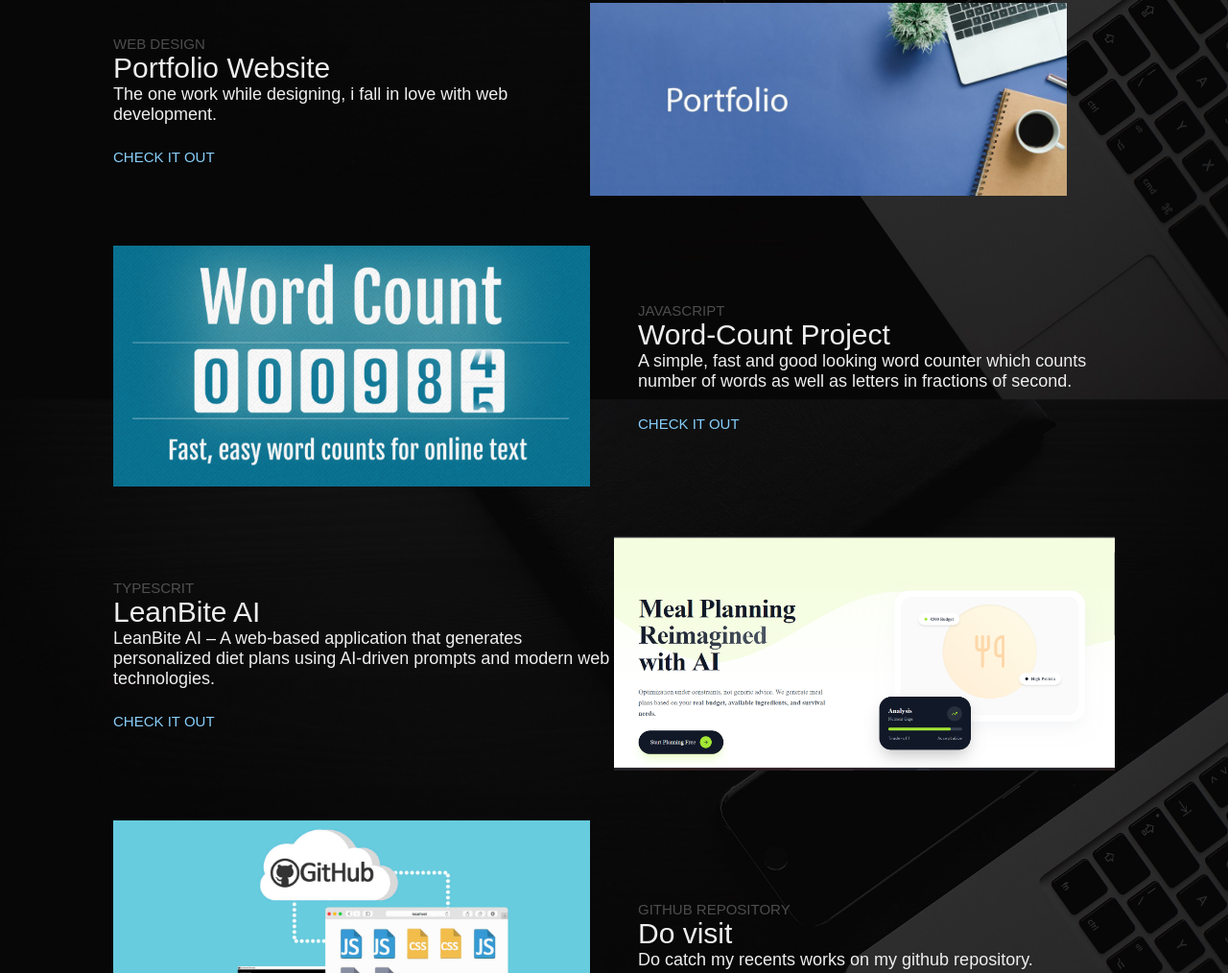
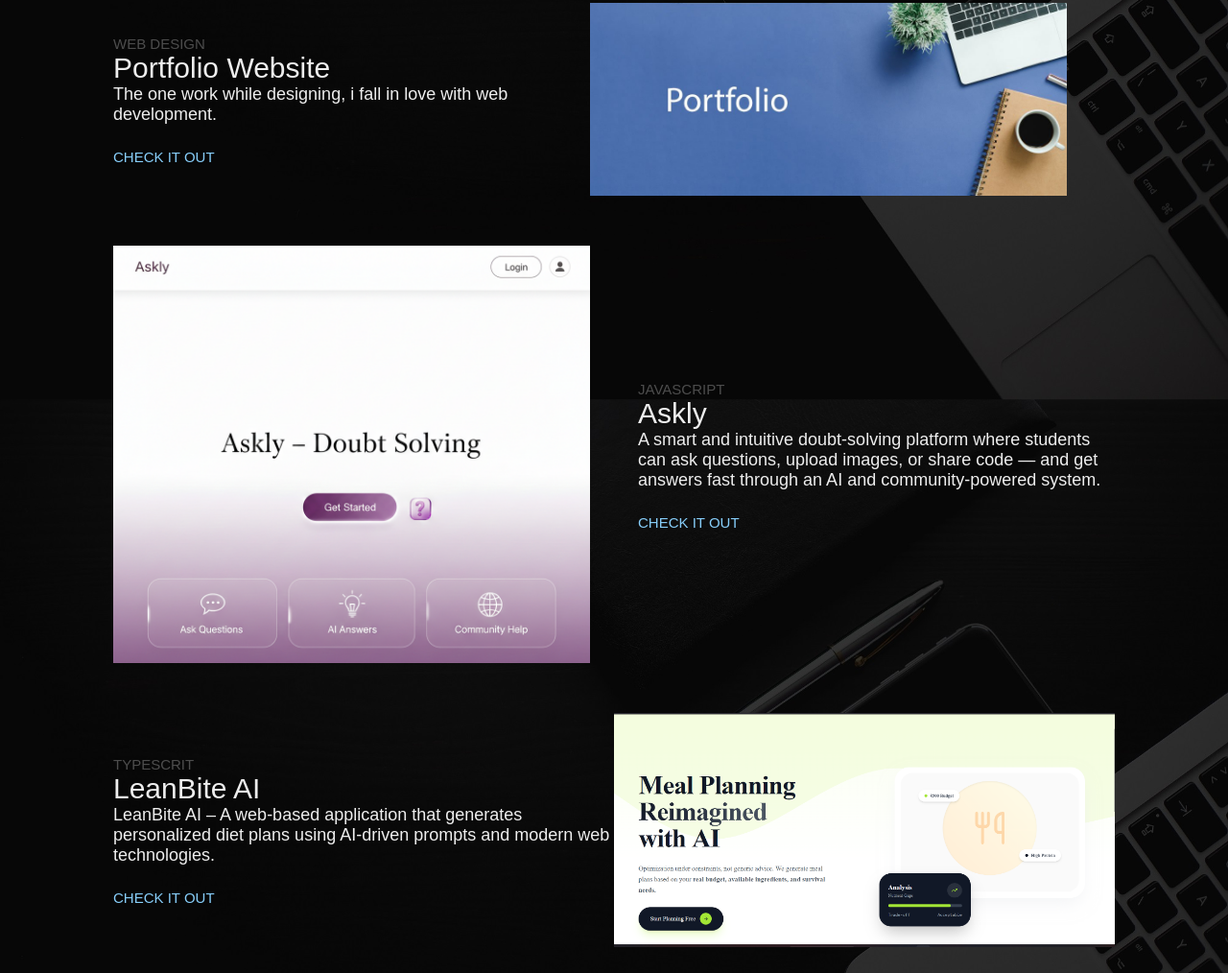
Before and after one commit to Vex-15/portfolio, a plain HTML site: page index.html in a window 1280 px wide. Shown: the part 2143-3157 px from the top of the page at 96% size. Drawn offline with nearby package versions, Linux system fonts and the light colour scheme.

Commit message:
Updated projects and contact section

```diff
--- a/index.html
+++ b/index.html
@@ -207,16 +207,19 @@
             data-aos="fade-left"
             data-aos-delay="300"
           >
-            <img src="images1/wordcounter.png" alt="" />
+            <img src="images1/askly.png" alt="" />
           </div>
           <div class="portfolio-description has-margin-left">
             <h6>Javascript</h6>
-            <h1>Word-Count Project</h1>
+            <h1>Askly</h1>
             <p>
-              A simple, fast and good looking word counter which counts number
-              of words as well as letters in fractions of second.
+              A smart and intuitive doubt-solving platform where students can
+              ask questions, upload images, or share code — and get answers fast
+              through an AI and community-powered system.
             </p>
-            <a href="https://github.com/Vex-15" class="cta">Check it Out</a>
+            <a href="https://github.com/MahirQT/Askly" class="cta"
+              >Check it Out</a
+            >
           </div>
         </div>
 
@@ -363,7 +366,7 @@
           <label for="service">Services</label>
           <select name="service" id="service" required>
             <option value="competitive">Competitive Programming</option>
-            <option value="bugbounty">Bug Bounty/Cybersecurity</option>
+            <option value="bugbounty">MVP development</option>
             <option value="webdesign">Web Design/Development</option>
           </select>
           <label for="subject">Subject:</label>
```
Also changed, not shown: images1/askly.png (added).
